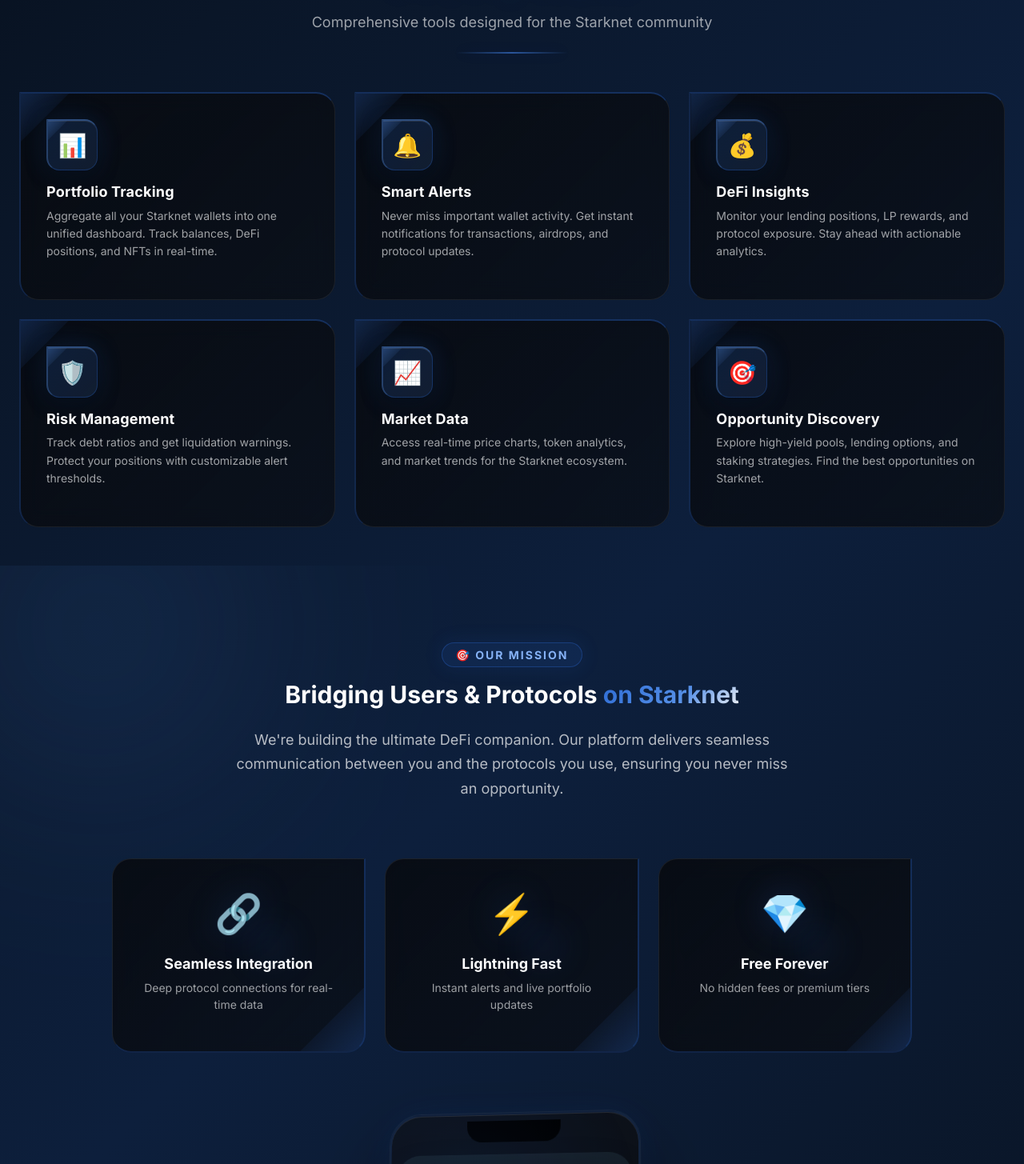
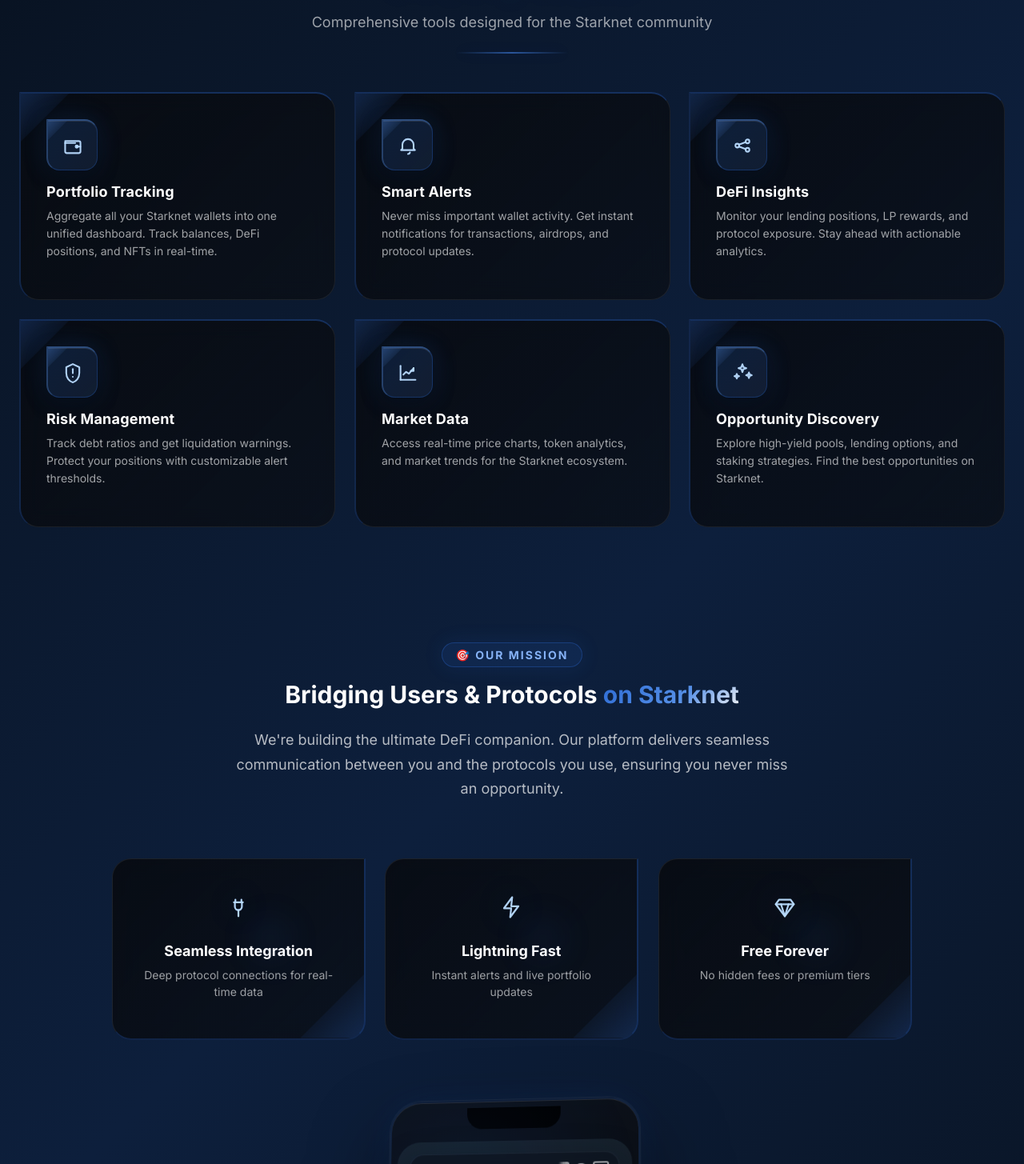
Before and after one commit to SusanAcharya/defi-dashboard, a React (Vite) app: page / in a window 1280 px wide. Shown: the part 995-2450 px from the top of the page at 80% size. Built offline with nearby package versions, Linux system fonts and the light colour scheme.

Commit message:
landing page

```diff
--- a/src/pages/Landing/Landing.module.scss
+++ b/src/pages/Landing/Landing.module.scss
@@ -1395,8 +1395,6 @@
     border-radius: 0 24px 24px 24px;
     padding: $spacing-xl;
     transition: all 0.4s cubic-bezier(0.4, 0, 0.2, 1);
-    animation: fadeInUp 0.6s ease-out forwards;
-    opacity: 0;
     position: relative;
     overflow: hidden;
     backdrop-filter: blur(12px) saturate(140%);
@@ -1434,7 +1432,7 @@
           rgba(90, 150, 240, 0.08) 0%,
           transparent 50%
         );
-      opacity: 0;
+    opacity: 0;
       pointer-events: none;
       transition: opacity 0.4s ease;
       mix-blend-mode: overlay;
@@ -1474,7 +1472,7 @@
     display: inline-flex;
     align-items: center;
     justify-content: center;
-    font-size: 1.8rem;
+    color: rgba(185, 220, 255, 0.95);
     margin-bottom: $spacing-md;
     border-radius: 0 16px 16px 16px;
     background:
@@ -1489,6 +1487,11 @@
     position: relative;
     overflow: hidden;
 
+    svg {
+      width: 28px;
+      height: 28px;
+    }
+
     &::before {
       content: '';
       position: absolute;
@@ -1538,6 +1541,7 @@
     position: absolute;
     inset: 0;
     pointer-events: none;
+    display: none; // keep background tint consistent with hero (global bgEffects)
   }
 
   &__aboutOrb1,
@@ -1696,8 +1700,6 @@
     padding: $spacing-xl;
     text-align: center;
     transition: all 0.4s cubic-bezier(0.4, 0, 0.2, 1);
-    animation: fadeInUp 0.6s ease-out forwards;
-    opacity: 0;
     position: relative;
     overflow: hidden;
     backdrop-filter: blur(12px) saturate(140%);
@@ -1771,14 +1773,29 @@
   }
 
   &__missionIcon {
-    font-size: 3rem;
-    display: block;
+    width: 56px;
+    height: 56px;
+    display: inline-flex;
+    align-items: center;
+    justify-content: center;
     position: relative;
     z-index: 1;
     filter: drop-shadow(0 0 22px rgba(45, 110, 220, 0.22));
-
-    @include mobile {
-      font-size: 2.5rem;
+    color: rgba(185, 220, 255, 0.95);
+
+    svg {
+      width: 30px;
+      height: 30px;
+    }
+
+    @include mobile {
+      width: 52px;
+      height: 52px;
+
+      svg {
+        width: 28px;
+        height: 28px;
+      }
     }
   }
 
@@ -1815,6 +1832,50 @@
     display: flex;
     justify-content: center;
     align-items: center;
+  }
+
+  // ==========================================
+  // SCROLL REVEAL ANIMATIONS
+  // ==========================================
+  &__reveal {
+    opacity: 0;
+    transform: translate3d(0, 14px, 0);
+    transition:
+      opacity 700ms ease,
+      transform 800ms cubic-bezier(0.2, 0.9, 0.2, 1),
+      filter 800ms ease;
+    will-change: opacity, transform;
+    filter: blur(1px);
+  }
+
+  &__revealLeft {
+    transform: translate3d(-22px, 10px, 0);
+  }
+
+  &__revealRight {
+    transform: translate3d(22px, 10px, 0);
+  }
+
+  &__revealUp {
+    transform: translate3d(0, 22px, 0);
+  }
+
+  &__revealVisible {
+    opacity: 1;
+    transform: translate3d(0, 0, 0);
+    filter: blur(0);
+  }
+
+  @media (prefers-reduced-motion: reduce) {
+    &__reveal,
+    &__revealLeft,
+    &__revealRight,
+    &__revealUp {
+      transition: none !important;
+      transform: none !important;
+      opacity: 1 !important;
+      filter: none !important;
+    }
   }
 
   &__notificationDemo {
--- a/src/pages/Landing/Landing.tsx
+++ b/src/pages/Landing/Landing.tsx
@@ -2,34 +2,136 @@ import React, { useEffect, useState } from 'react';
 import logoImage from '@/assets/logo.png';
 import styles from './Landing.module.scss';
 
+type IconName =
+  | 'wallet'
+  | 'bell'
+  | 'nodes'
+  | 'shield'
+  | 'chart'
+  | 'sparkles'
+  | 'plug'
+  | 'zap'
+  | 'gem';
+
+function Icon({ name }: { name: IconName }) {
+  const common = {
+    viewBox: '0 0 24 24',
+    fill: 'none',
+    stroke: 'currentColor',
+    strokeWidth: 1.8,
+    strokeLinecap: 'round' as const,
+    strokeLinejoin: 'round' as const,
+    'aria-hidden': true,
+    focusable: false,
+  };
+
+  switch (name) {
+    case 'wallet':
+      return (
+        <svg {...common}>
+          <path d="M3.8 7.2h14.6a1.8 1.8 0 0 1 1.8 1.8v9.2a1.8 1.8 0 0 1-1.8 1.8H5.6a1.8 1.8 0 0 1-1.8-1.8V8.4c0-.7.5-1.2 1.2-1.2Z" />
+          <path d="M3.8 9.2h10.8" />
+          <path d="M16.2 13.1h3.8" />
+          <circle cx="16.2" cy="13.1" r="1.2" />
+        </svg>
+      );
+    case 'bell':
+      return (
+        <svg {...common}>
+          <path d="M12 21a2.2 2.2 0 0 0 2.1-1.6" />
+          <path d="M18 15.2V11a6 6 0 1 0-12 0v4.2l-1.5 1.6h15L18 15.2Z" />
+        </svg>
+      );
+    case 'nodes':
+      return (
+        <svg {...common}>
+          <circle cx="6.5" cy="12" r="2" />
+          <circle cx="17.5" cy="7.5" r="2" />
+          <circle cx="17.5" cy="16.5" r="2" />
+          <path d="M8.4 11l6.9-2.7" />
+          <path d="M8.4 13l6.9 2.7" />
+        </svg>
+      );
+    case 'shield':
+      return (
+        <svg {...common}>
+          <path d="M12 2.7 19 6v6.3c0 5-3.1 8.8-7 9.9-3.9-1.1-7-4.9-7-9.9V6l7-3.3Z" />
+          <path d="M12 8v4.4" />
+          <path d="M12 16.3h.01" />
+        </svg>
+      );
+    case 'chart':
+      return (
+        <svg {...common}>
+          <path d="M4 19.5V4.5" />
+          <path d="M4 19.5h16" />
+          <path d="M7 14l3-3 3 2 5-6" />
+          <path d="M18 7v3h-3" />
+        </svg>
+      );
+    case 'sparkles':
+      return (
+        <svg {...common}>
+          <path d="M12 2.8l1.1 3.1 3.1 1.1-3.1 1.1L12 11.2l-1.1-3.1L7.8 7l3.1-1.1L12 2.8Z" />
+          <path d="M19 11.6l.8 2.2 2.2.8-2.2.8-.8 2.2-.8-2.2-2.2-.8 2.2-.8.8-2.2Z" />
+          <path d="M6 13.2l.7 1.8 1.8.7-1.8.7-.7 1.8-.7-1.8-1.8-.7 1.8-.7.7-1.8Z" />
+        </svg>
+      );
+    case 'plug':
+      return (
+        <svg {...common}>
+          <path d="M9 7V4.5" />
+          <path d="M15 7V4.5" />
+          <path d="M7.5 7h9" />
+          <path d="M8.5 7v4.4a3.5 3.5 0 0 0 7 0V7" />
+          <path d="M12 14.9V21" />
+        </svg>
+      );
+    case 'zap':
+      return (
+        <svg {...common}>
+          <path d="M13 2 4.8 13H12l-1 9 8.2-11H12l1-9Z" />
+        </svg>
+      );
+    case 'gem':
+      return (
+        <svg {...common}>
+          <path d="M6.2 4.5h11.6L21 9l-9 12L3 9l3.2-4.5Z" />
+          <path d="M3 9h18" />
+          <path d="M8.2 9 12 21l3.8-12" />
+        </svg>
+      );
+  }
+}
+
 const features = [
   {
-    icon: '📊',
+    icon: 'wallet',
     title: 'Portfolio Tracking',
     description: 'Aggregate all your Starknet wallets into one unified dashboard. Track balances, DeFi positions, and NFTs in real-time.',
   },
   {
-    icon: '🔔',
+    icon: 'bell',
     title: 'Smart Alerts',
     description: 'Never miss important wallet activity. Get instant notifications for transactions, airdrops, and protocol updates.',
   },
   {
-    icon: '💰',
+    icon: 'nodes',
     title: 'DeFi Insights',
     description: 'Monitor your lending positions, LP rewards, and protocol exposure. Stay ahead with actionable analytics.',
   },
   {
-    icon: '🛡️',
+    icon: 'shield',
     title: 'Risk Management',
     description: 'Track debt ratios and get liquidation warnings. Protect your positions with customizable alert thresholds.',
   },
   {
-    icon: '📈',
+    icon: 'chart',
     title: 'Market Data',
     description: 'Access real-time price charts, token analytics, and market trends for the Starknet ecosystem.',
   },
   {
-    icon: '🎯',
+    icon: 'sparkles',
     title: 'Opportunity Discovery',
     description: 'Explore high-yield pools, lending options, and staking strategies. Find the best opportunities on Starknet.',
   },
@@ -37,17 +139,17 @@ const features = [
 
 const missionPoints = [
   {
-    icon: '🔗',
+    icon: 'plug',
     title: 'Seamless Integration',
     description: 'Deep protocol connections for real-time data',
   },
   {
-    icon: '⚡',
+    icon: 'zap',
     title: 'Lightning Fast',
     description: 'Instant alerts and live portfolio updates',
   },
   {
-    icon: '💎',
+    icon: 'gem',
     title: 'Free Forever',
     description: 'No hidden fees or premium tiers',
   },
@@ -72,6 +174,7 @@ export const Landing: React.FC = () => {
   const lastScrollY = React.useRef(0);
   const rotationRef = React.useRef(0);
   const rafRef = React.useRef<number | null>(null);
+  const revealObserverRef = React.useRef<IntersectionObserver | null>(null);
 
   useEffect(() => {
     setIsVisible(true);
@@ -98,6 +201,31 @@ export const Landing: React.FC = () => {
     return () => {
       window.removeEventListener('scroll', handleScroll);
       if (rafRef.current != null) window.cancelAnimationFrame(rafRef.current);
+    };
+  }, []);
+
+  useEffect(() => {
+    const els = Array.from(document.querySelectorAll<HTMLElement>('[data-reveal]'));
+    if (!els.length) return;
+
+    revealObserverRef.current?.disconnect();
+    revealObserverRef.current = new IntersectionObserver(
+      (entries, obs) => {
+        for (const entry of entries) {
+          if (!entry.isIntersecting) continue;
+          const el = entry.target as HTMLElement;
+          el.classList.add(styles.landing__revealVisible);
+          obs.unobserve(el);
+        }
+      },
+      { threshold: 0.12, rootMargin: '0px 0px -10% 0px' }
+    );
+
+    for (const el of els) revealObserverRef.current.observe(el);
+
+    return () => {
+      revealObserverRef.current?.disconnect();
+      revealObserverRef.current = null;
     };
   }, []);
 
@@ -274,11 +402,11 @@ export const Landing: React.FC = () => {
 
       {/* Token Ticker */}
       <section className={styles.landing__tokenTicker} aria-label="Tracked tokens">
-        <div className={styles.landing__tokenTickerHeader}>
+        <div className={`${styles.landing__tokenTickerHeader} ${styles.landing__reveal} ${styles.landing__revealUp}`} data-reveal>
           <span className={styles.landing__tokenTickerKicker}>Tracked tokens</span>
           <span className={styles.landing__tokenTickerHint}>…and more.</span>
         </div>
-        <div className={styles.landing__tokenTickerViewport}>
+        <div className={`${styles.landing__tokenTickerViewport} ${styles.landing__reveal} ${styles.landing__revealUp}`} data-reveal>
           <div className={styles.landing__tokenTickerTrack}>
             {[...tokenTape, ...tokenTape].map((t, i) => (
               <div key={`${t.symbol}-${i}`} className={styles.landing__tokenPill}>
@@ -304,7 +432,7 @@ export const Landing: React.FC = () => {
 
       {/* Features Section */}
       <section id="features" className={styles.landing__features}>
-        <div className={styles.landing__sectionHeader}>
+        <div className={`${styles.landing__sectionHeader} ${styles.landing__reveal} ${styles.landing__revealUp}`} data-reveal>
           <span className={styles.landing__sectionBadge}>✨ Features</span>
           <h2 className={styles.landing__sectionTitle}>Everything You Need</h2>
           <p className={styles.landing__sectionSubtitle}>
@@ -315,10 +443,15 @@ export const Landing: React.FC = () => {
           {features.map((feature, index) => (
             <div
               key={index}
-              className={styles.landing__featureCard}
-              style={{ animationDelay: `${0.1 * index}s` }}
+              className={`${styles.landing__featureCard} ${styles.landing__reveal} ${
+                index % 2 === 0 ? styles.landing__revealLeft : styles.landing__revealRight
+              }`}
+              style={{ transitionDelay: `${Math.min(index, 5) * 90}ms` }}
+              data-reveal
             >
-              <div className={styles.landing__featureIcon}>{feature.icon}</div>
+                <div className={styles.landing__featureIcon}>
+                  <Icon name={feature.icon as IconName} />
+                </div>
               <h3 className={styles.landing__featureTitle}>{feature.title}</h3>
               <p className={styles.landing__featureDescription}>{feature.description}</p>
             </div>
@@ -328,14 +461,10 @@ export const Landing: React.FC = () => {
 
       {/* Enhanced About/Mission Section */}
       <section id="how-it-works" className={styles.landing__about}>
-        <div className={styles.landing__aboutBg}>
-          <div className={styles.landing__aboutOrb1} />
-          <div className={styles.landing__aboutOrb2} />
-        </div>
         <div className={styles.landing__aboutContainer}>
           {/* Subtle dossier vibe */}
 
-          <div className={styles.landing__aboutHeader}>
+          <div className={`${styles.landing__aboutHeader} ${styles.landing__reveal} ${styles.landing__revealUp}`} data-reveal>
             <span className={styles.landing__sectionBadge}>🎯 Our Mission</span>
             <h2 className={styles.landing__aboutTitle}>
               Bridging Users & Protocols
@@ -349,9 +478,18 @@ export const Landing: React.FC = () => {
 
           <div className={styles.landing__missionGrid}>
             {missionPoints.map((point, index) => (
-              <div key={index} className={styles.landing__missionCard} style={{ animationDelay: `${0.1 * index}s` }}>
+              <div
+                key={index}
+                className={`${styles.landing__missionCard} ${styles.landing__reveal} ${
+                  index % 2 === 0 ? styles.landing__revealRight : styles.landing__revealLeft
+                }`}
+                style={{ transitionDelay: `${Math.min(index, 5) * 110}ms` }}
+                data-reveal
+              >
                 <div className={styles.landing__missionIconWrapper}>
-                  <span className={styles.landing__missionIcon}>{point.icon}</span>
+                  <span className={styles.landing__missionIcon}>
+                    <Icon name={point.icon as IconName} />
+                  </span>
                   <div className={styles.landing__missionIconGlow} />
                 </div>
                 <h3 className={styles.landing__missionTitle}>{point.title}</h3>
@@ -360,7 +498,7 @@ export const Landing: React.FC = () => {
             ))}
           </div>
 
-          <div className={styles.landing__aboutVisual}>
+          <div className={`${styles.landing__aboutVisual} ${styles.landing__reveal} ${styles.landing__revealUp}`} data-reveal>
             <div className={styles.landing__notificationDemo}>
               <div className={styles.landing__phoneFrame}>
                 <div className={styles.landing__phoneNotch} />
@@ -456,7 +594,7 @@ export const Landing: React.FC = () => {
 
       {/* CTA Section */}
       <section className={styles.landing__cta}>
-        <div className={styles.landing__ctaContent}>
+        <div className={`${styles.landing__ctaContent} ${styles.landing__reveal} ${styles.landing__revealUp}`} data-reveal>
           <h2 className={styles.landing__ctaTitle}>Get Notified on Launch</h2>
           <p className={styles.landing__ctaSubtitle}>
             Join the Telegram channel to get early access and launch updates.
```
